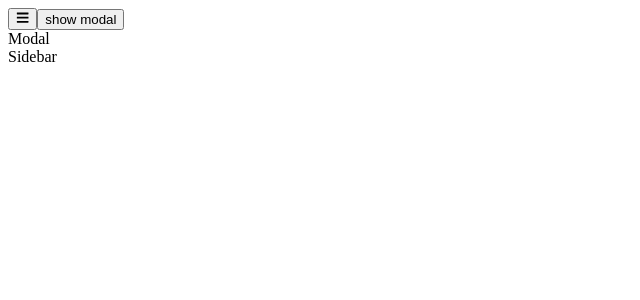
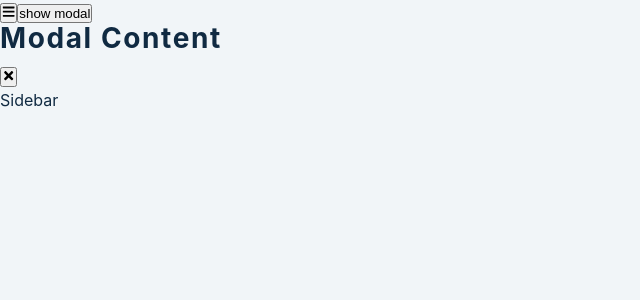
Before and after one commit to erhantezer/fundamental-projects, a React (Create React App) app in the folder 12-sidebar-modal/: page / in a window 1280 px wide. Shown: the top 300 px of the page, without its empty margins (0-640 px from the left). Built offline with nearby package versions, Linux system fonts and the light colour scheme.

Commit message:
updated css and modal.jsx edited

```diff
--- a/12-sidebar-modal/src/components/Modal.jsx
+++ b/12-sidebar-modal/src/components/Modal.jsx
@@ -1,8 +1,19 @@
 import React from 'react'
+import { useGlobalContext } from '../context'
+import { FaTimes } from 'react-icons/fa';
 
 const Modal = () => {
+    const {isModal, closeModal} = useGlobalContext();
+
     return (
-        <div>Modal</div>
+        <div className={isModal ? "modal-overlay show-modal" : "modal-overlay"}>
+            <div className='modal-container'>
+                <h3>modal content</h3>
+                <button className='close-modal-btn' onClick={closeModal}>
+                    <FaTimes/>
+                </button>
+            </div>
+        </div>
     )
 }
 
--- a/12-sidebar-modal/src/index.css
+++ b/12-sidebar-modal/src/index.css
@@ -45,3 +45,99 @@ Variables
   --max-width: 1170px;
   --fixed-width: 620px;
 }
+
+/*
+===============
+Global Styles
+===============
+*/
+
+*,
+::after,
+::before {
+  margin: 0;
+  padding: 0;
+  box-sizing: border-box;
+}
+body {
+  font-family: -apple-system, BlinkMacSystemFont, 'Segoe UI', Roboto, Oxygen,
+    Ubuntu, Cantarell, 'Open Sans', 'Helvetica Neue', sans-serif;
+  background: var(--clr-grey-10);
+  color: var(--clr-grey-1);
+  line-height: 1.5;
+  font-size: 0.875rem;
+}
+ul {
+  list-style-type: none;
+}
+a {
+  text-decoration: none;
+}
+h1,
+h2,
+h3,
+h4 {
+  letter-spacing: var(--spacing);
+  text-transform: capitalize;
+  line-height: 1.25;
+  margin-bottom: 0.75rem;
+}
+h1 {
+  font-size: 3rem;
+}
+h2 {
+  font-size: 2rem;
+}
+h3 {
+  font-size: 1.25rem;
+}
+h4 {
+  font-size: 0.875rem;
+}
+p {
+  margin-bottom: 1.25rem;
+  color: var(--clr-grey-5);
+}
+@media screen and (min-width: 800px) {
+  h1 {
+    font-size: 4rem;
+  }
+  h2 {
+    font-size: 2.5rem;
+  }
+  h3 {
+    font-size: 1.75rem;
+  }
+  h4 {
+    font-size: 1rem;
+  }
+  body {
+    font-size: 1rem;
+  }
+  h1,
+  h2,
+  h3,
+  h4 {
+    line-height: 1;
+  }
+}
+/*  global classes */
+
+/* section */
+.section {
+  width: 90vw;
+  margin: 0 auto;
+  max-width: var(--max-width);
+}
+
+@media screen and (min-width: 992px) {
+  .section {
+    width: 95vw;
+  }
+}
+
+/*
+===============
+Home
+===============
+*/
```
